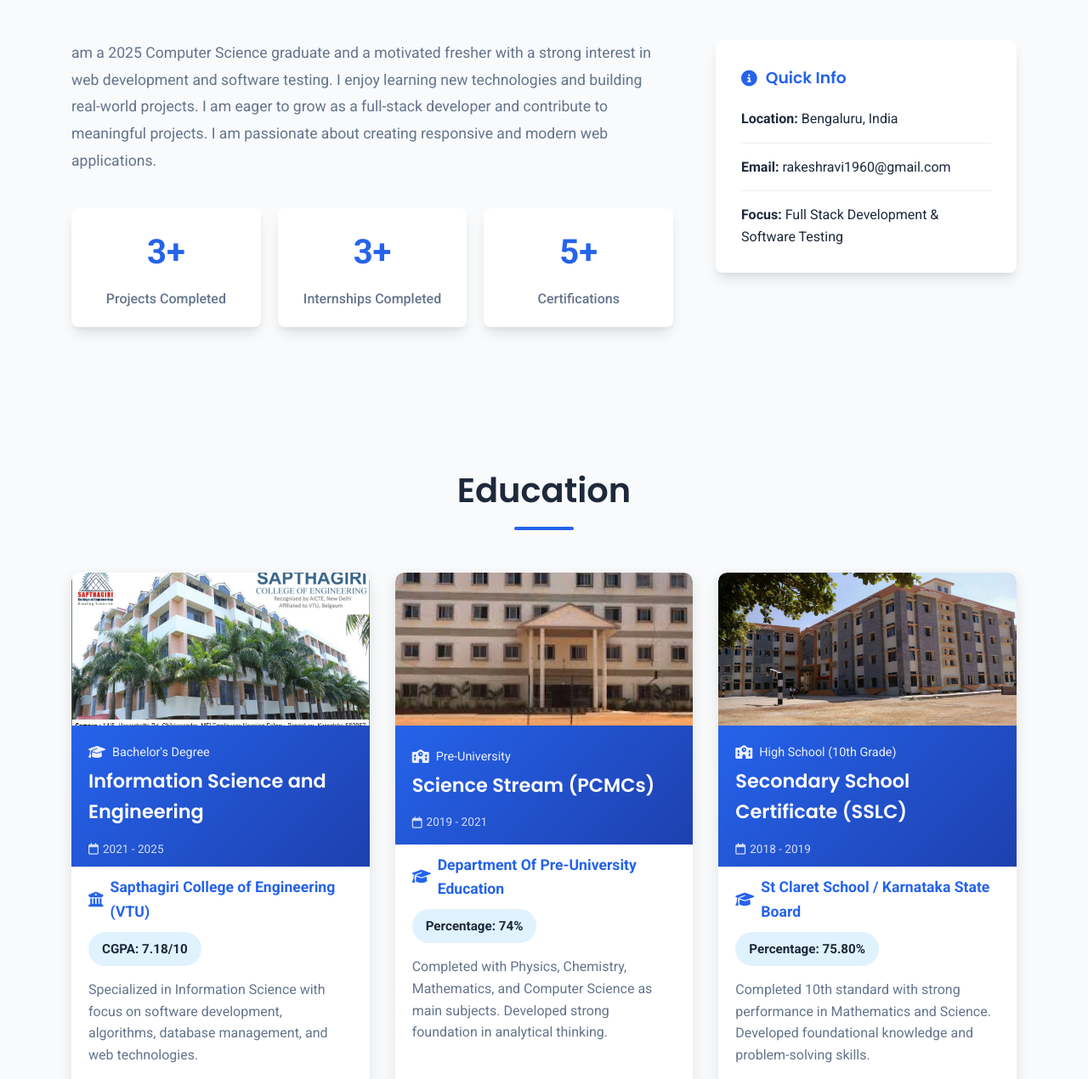
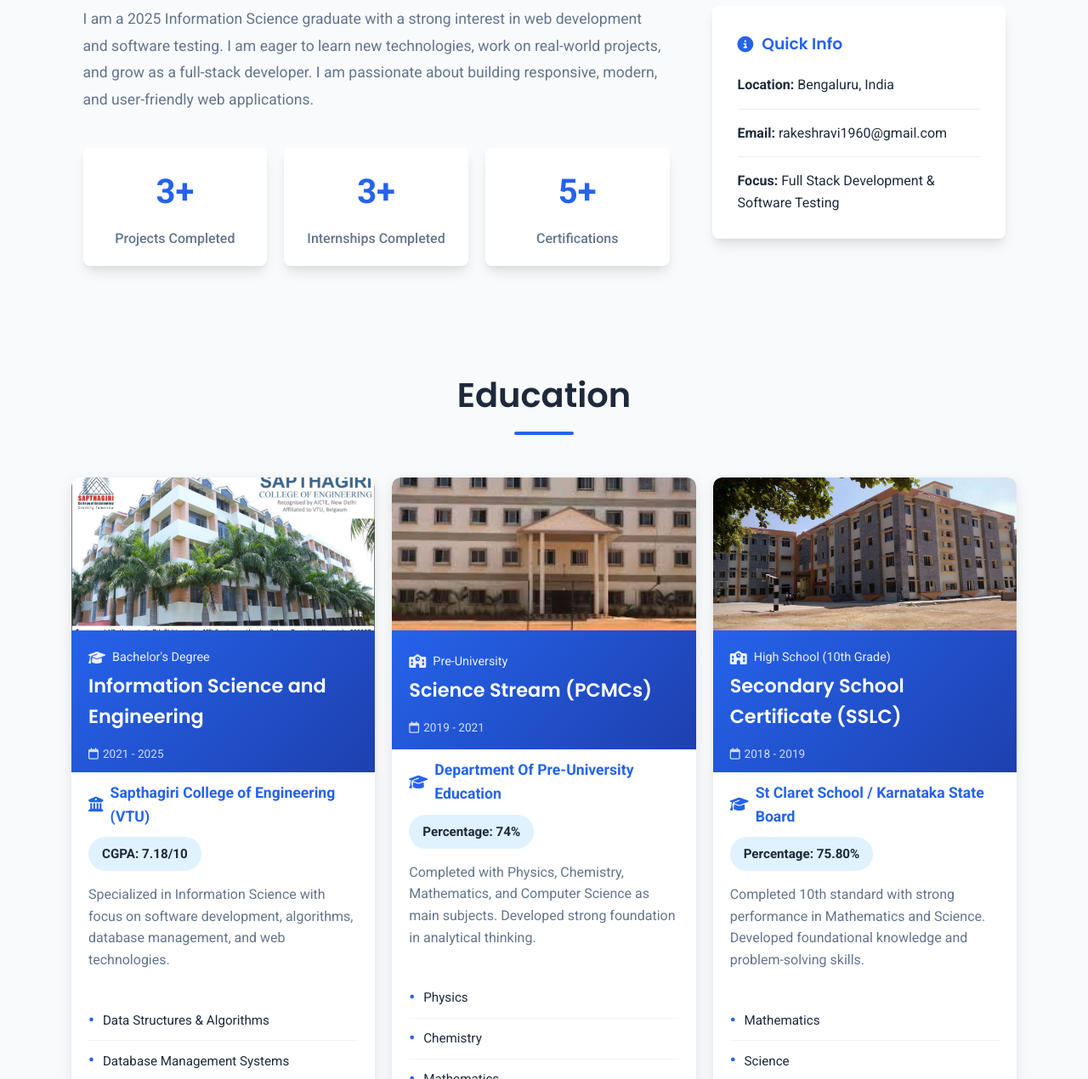
Before and after one commit to Rakesh-iku/Rakesh-Portfolio, a plain HTML site: page index.html in a window 1280 px wide. Shown: the part 762-2032 px from the top of the page at 85% size. Drawn offline with Linux system fonts and the light colour scheme.

Commit message:
Responsive fixes (HTML + CSS)

```diff
--- a/index.html
+++ b/index.html
@@ -69,7 +69,7 @@
             </div>
             <div class="about-content">
                 <div class="about-text">
-                    <p>am a 2025 Computer Science graduate and a motivated fresher with a strong interest in web development and software testing. I enjoy learning new technologies and building real-world projects. I am eager to grow as a full-stack developer and contribute to meaningful projects. I am passionate about creating responsive and modern web applications.</p>
+                    <p>I am a 2025 Information Science graduate with a strong interest in web development and software testing. I am eager to learn new technologies, work on real-world projects, and grow as a full-stack developer. I am passionate about building responsive, modern, and user-friendly web applications.</p>
 
                     <div class="stats">
                         <div class="stat-item">
--- a/style.css
+++ b/style.css
@@ -1034,3 +1034,46 @@
     padding: 10px 20px 20px;
     flex-grow: 1;
 }
+
+* {
+  box-sizing: border-box;
+}
+
+.container {
+  width: 90%;
+  max-width: 1200px;
+  margin: auto;
+}
+
+img {
+  max-width: 100%;
+  height: auto;
+}
+
+section {
+  padding: 40px 15px;
+}
+
+.education-grid,
+.projects-grid,
+.skills-grid {
+  display: flex;
+  flex-wrap: wrap;
+  gap: 20px;
+}
+
+.education-grid > div,
+.projects-grid > div,
+.skills-grid > div {
+  flex: 1 1 300px;
+}
+
+/* For devices with max width 768px (tablets & phones) */
+@media (max-width: 768px) {
+  .education-grid {
+    flex-direction: column; /* stack items vertically */
+  }
+  nav ul {
+    flex-direction: column;
+  }
+}
```
